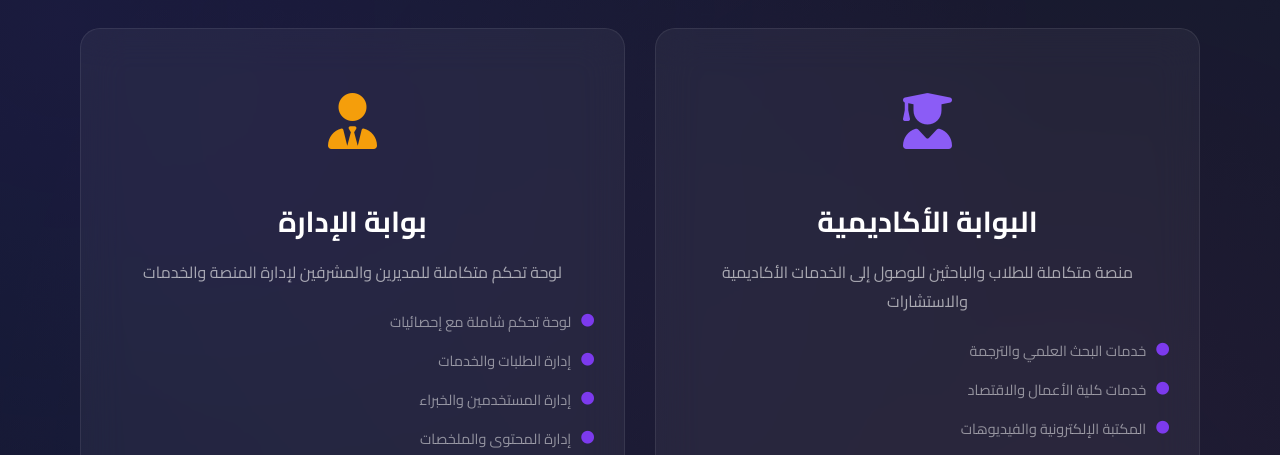
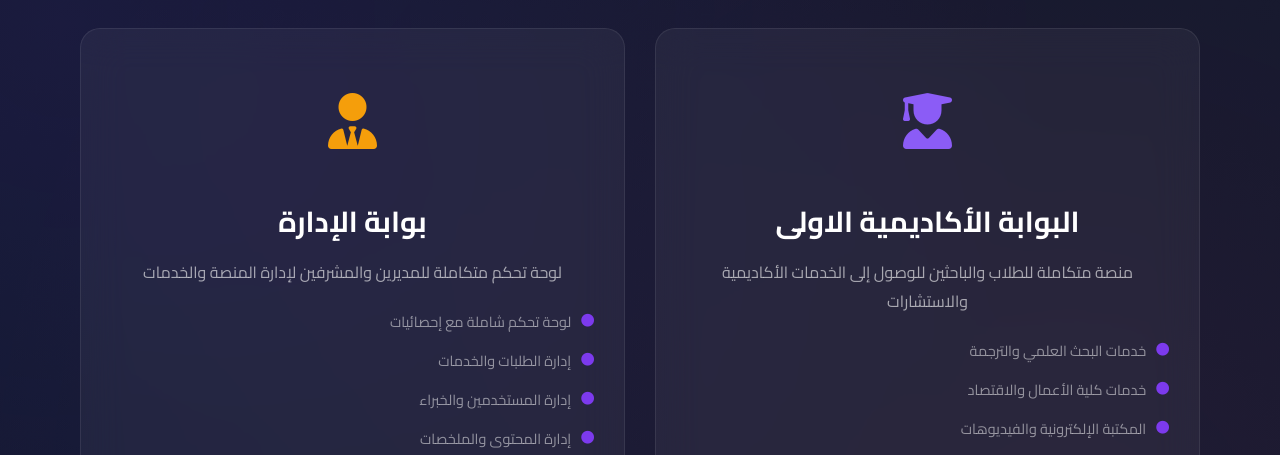
Before and after one commit to Najm714/Irteqa, a plain HTML site: page frontend/gateway.html in a window 1280 px wide. Shown: the part 314-769 px from the top of the page. Drawn offline with Linux system fonts and the light colour scheme.

Commit message:
🎉 منصة ارتقاء - الإصدار الأول

```diff
--- a/frontend/gateway.html
+++ b/frontend/gateway.html
@@ -153,11 +153,11 @@
         </div>
 
         <div class="gateway-grid">
-            <!-- ✅ البوابة الأكاديمية -->
+            <!-- ✅ البوابة الأكاديمية الاولى -->
             <a href="gateway/academic/index.html" class="gateway-card academic">
                 <div class="card-content">
                     <div class="card-icon"><i class="fas fa-user-graduate"></i></div>
-                    <h2 class="card-title">البوابة الأكاديمية</h2>
+                    <h2 class="card-title">البوابة الأكاديمية الاولى</h2>
                     <p class="card-desc">منصة متكاملة للطلاب والباحثين للوصول إلى الخدمات الأكاديمية والاستشارات</p>
                     <ul class="card-features">
                         <li><i class="fas fa-circle"></i> خدمات البحث العلمي والترجمة</li>
```
Also changed, not shown: frontend/gateway/academic/gateway.html (+2 -2 lines).
